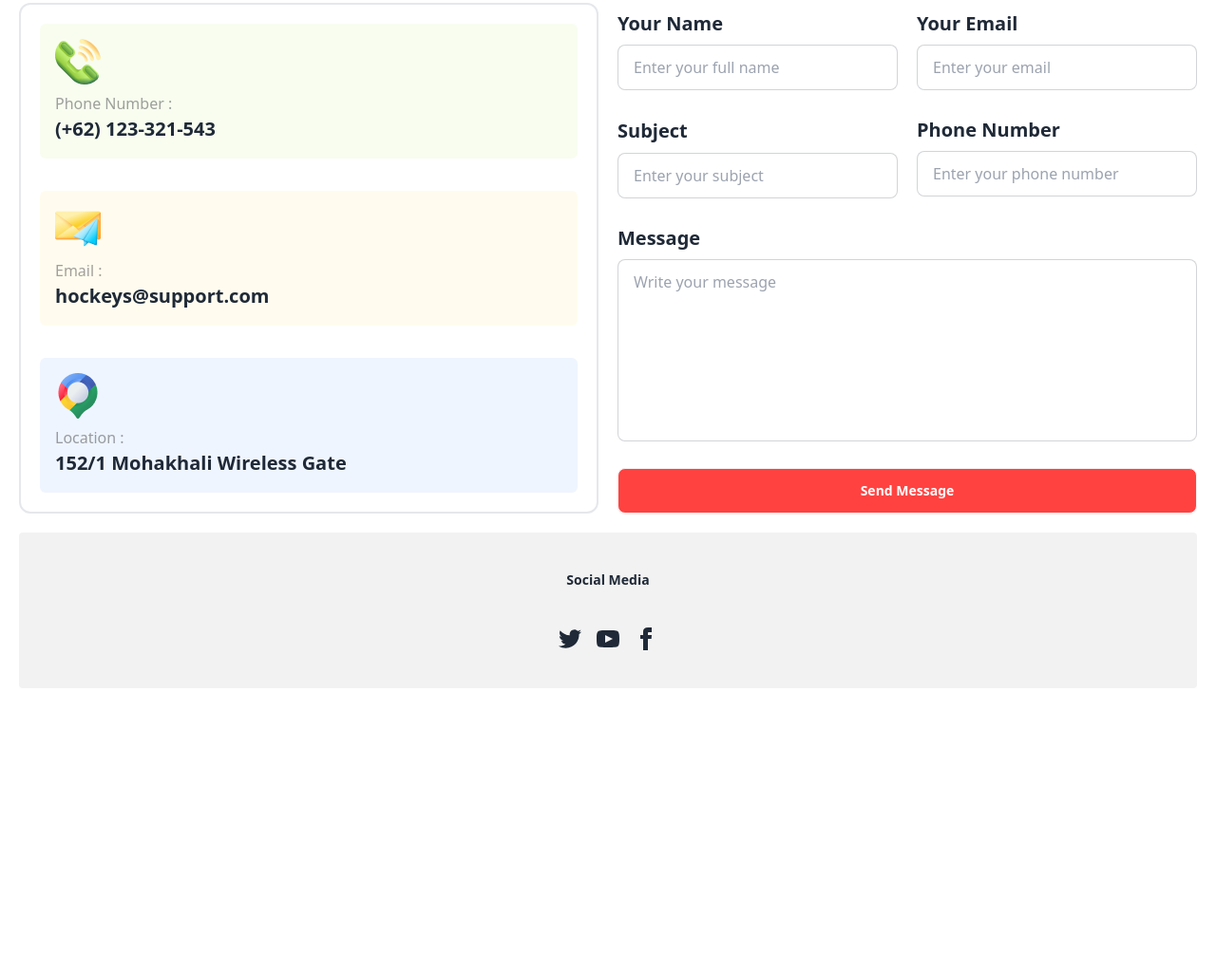
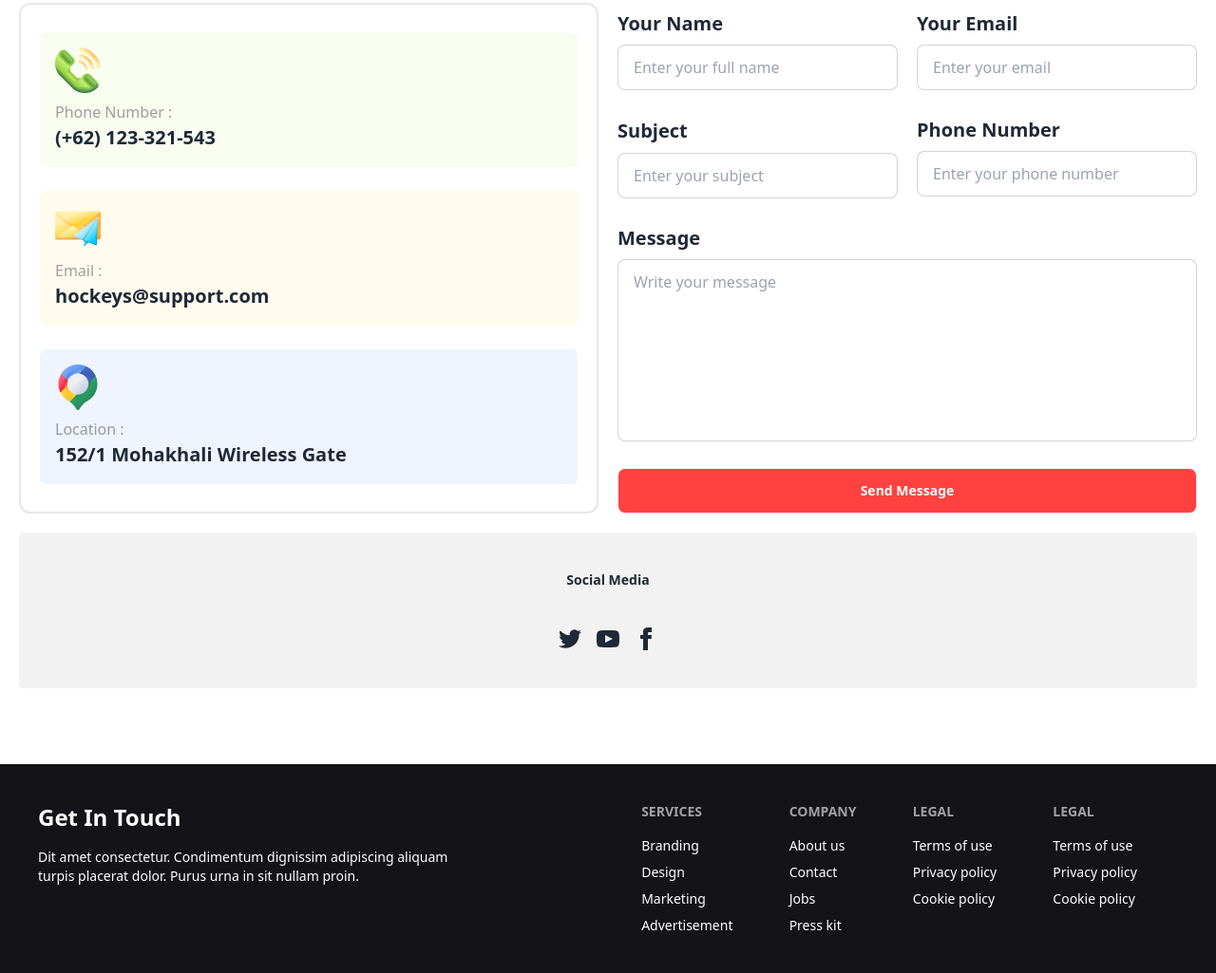
Before and after one commit to emonRoky/B9A3-Hockeys, a plain HTML site: page index.html in a window 1280 px wide. Shown: the part 3936-4961 px from the top of the page at 95% size. Before the commit the page ends 4741 px from the top, so only its background shows below. Drawn offline with nearby package versions, Linux system fonts and the light colour scheme.

Commit message:
added footer

```diff
--- a/index.html
+++ b/index.html
@@ -500,7 +500,7 @@
         </p>
       </div>
       <div class="mt-5 xl:grid md:grid grid-cols-2 gap-5 h-full">
-        <div class="border-2 color-border p-5 rounded-xl space-y-4 md:flex flex-col justify-between">
+        <div class="border-2 color-border p-5 rounded-xl space-y-4 md:flex flex-col justify-evenly">
           <div class="bg-customGreenTwo bg-opacity-10 rounded-md p-4">
             <img src="./Images/12.png" alt="">
             <p class="text-[#13131866] font-normal text-base mt-2">
@@ -592,5 +592,42 @@
       </div>
     </section>
   </main>
+  <footer class="footer bg-[#131318] text-base-content p-10">
+    <aside class="text-white">
+      <h1 class="font-extrabold text-2xl">
+        Get In Touch
+      </h1>
+      <p class="max-w-xl mx-auto mt-2 lg:pr-32">
+        Dit amet consectetur. Condimentum dignissim adipiscing aliquam turpis placerat dolor. Purus urna in sit nullam proin.
+      </p>
+    </aside>
+    <nav class="text-white">
+      <h6 class="footer-title">Services</h6>
+      <a class="link link-hover">Branding</a>
+      <a class="link link-hover">Design</a>
+      <a class="link link-hover">Marketing</a>
+      <a class="link link-hover">Advertisement</a>
+    </nav>
+    <nav class="text-white">
+      <h6 class="footer-title">Company</h6>
+      <a class="link link-hover">About us</a>
+      <a class="link link-hover">Contact</a>
+      <a class="link link-hover">Jobs</a>
+      <a class="link link-hover">Press kit</a>
+    </nav>
+    <nav class="text-white">
+      <h6 class="footer-title">Legal</h6>
+      <a class="link link-hover">Terms of use</a>
+      <a class="link link-hover">Privacy policy</a>
+      <a class="link link-hover">Cookie policy</a>
+    </nav>
+    <nav class="text-white">
+      <h6 class="footer-title">Legal</h6>
+      <a class="link link-hover">Terms of use</a>
+      <a class="link link-hover">Privacy policy</a>
+      <a class="link link-hover">Cookie policy</a>
+    </nav>
+
+  </footer>
 </body>
 </html>
```
